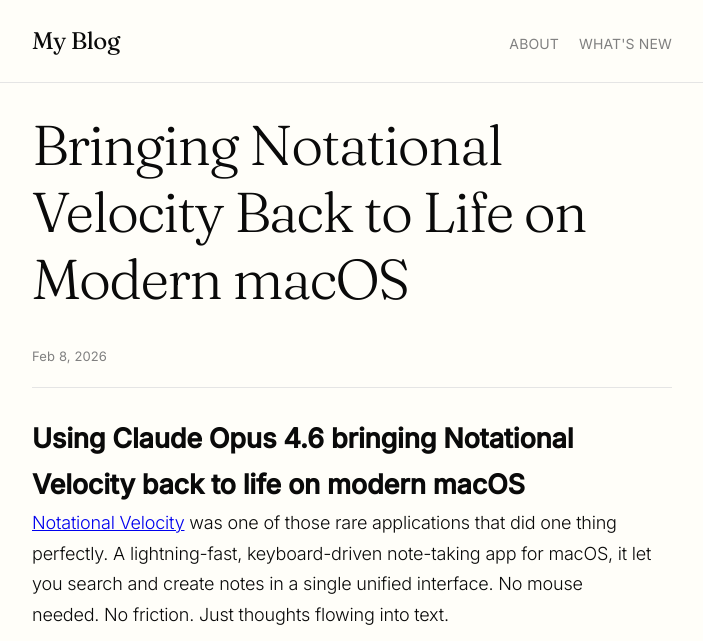
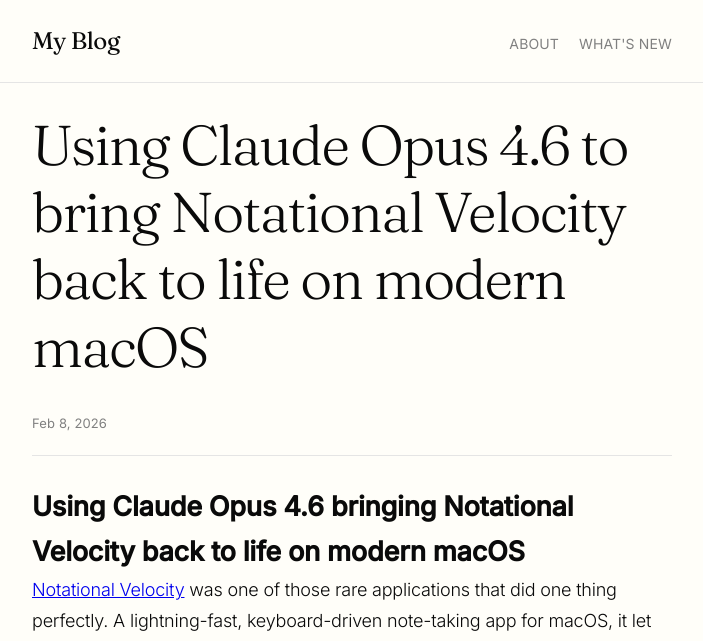
Before and after one commit to and/and.github.io, a Jekyll site: the page built from _posts/2026-02-08-issue-4.md, in a window 1280 px wide and 1400 px high. Shown: the top 641 px of the window, without its empty margins (288-991 px from the left). Built offline with Jekyll 4.4.1, drawn with Linux system fonts in a browser that asks for light colours; some of the changed text lies outside the part shown.

Commit message:
Update from issue #4: Using Claude Opus 4.6 to bring Notational Velocity back to life on modern macOS

```diff
--- a/_posts/2026-02-08-issue-4.md
+++ b/_posts/2026-02-08-issue-4.md
@@ -1,6 +1,6 @@
 ---
 layout: post
-title: "Bringing Notational Velocity Back to Life on Modern macOS"
+title: "Using Claude Opus 4.6 to bring Notational Velocity back to life on modern macOS"
 date: 2026-02-08
 categories: []
 issue_number: 4
```
Also changed, not shown: other parts of _posts/2026-02-08-issue-4.md (+0 -2 lines).
